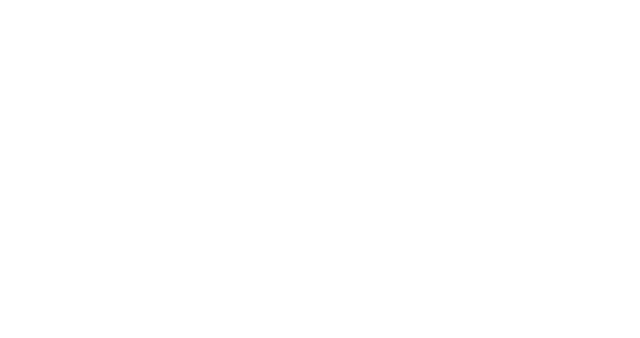
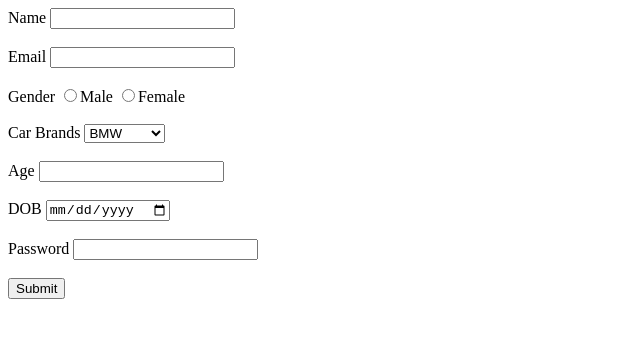
Before and after one commit to acciojob/signup-form-car-shauryadixitcodes, a website: page main.html in a window 1280 px wide. Shown: the whole page, without its empty margins (0-640 px from the left). Drawn offline with Linux system fonts and the light colour scheme.

Commit message:
Update main.html

```diff
--- a/main.html
+++ b/main.html
@@ -2,12 +2,48 @@
 
 <html>
 
-<head>
-	<link rel="stylesheet" href="styles.css">
-</head>
+  <head>
+        <title>
+            sign-up-form-car
+        </title>
+	</head>
+        <body>
+            <form action="mailto:dshauryadixit@gmail.com" method="post"></form>
+            <label for="name">Name</label>
+            <input type="text" id="name" required>
+            <br>
+            <br>
+            <label for="email">Email</label>
+            <input type="email" name="email" id="email" required>
+            <br>
+            <br>
+            <label for="gender">Gender</label>
+            <input type="radio" name="gender" id="gender" required>Male
+            <input type="radio" name="gender" id="gender" required>Female
+            <br>
+            <br>
+            <label for="car brands">Car Brands</label>
+            <select name="car brands" id="cars">
+                <option value="car brands">BMW</option>
+                <option value="car brands">Audi</option>
+                <option value="car brands">Mercedez</option>
+            </select>
+            <br>
+            <br>
+            <label for="age">Age</label>
+            <input type="number" name="age" id="age" required>
+            <br>
+            <br>
+            <label for="Dob">DOB</label>
+            <input type="date" name="dob" id="dob" required>
+            <br>
+            <br>
+            <label for="password">Password</label>
+            <input type="password" name="password" id="password" required>
+            <br>
+            <br>
+           <button type="submit">Submit</button>
 
-<body>
-	<!-- the entire body must be written by student -->
     <script type="text/javascript" src="./script.js">
 </script>
 
```
